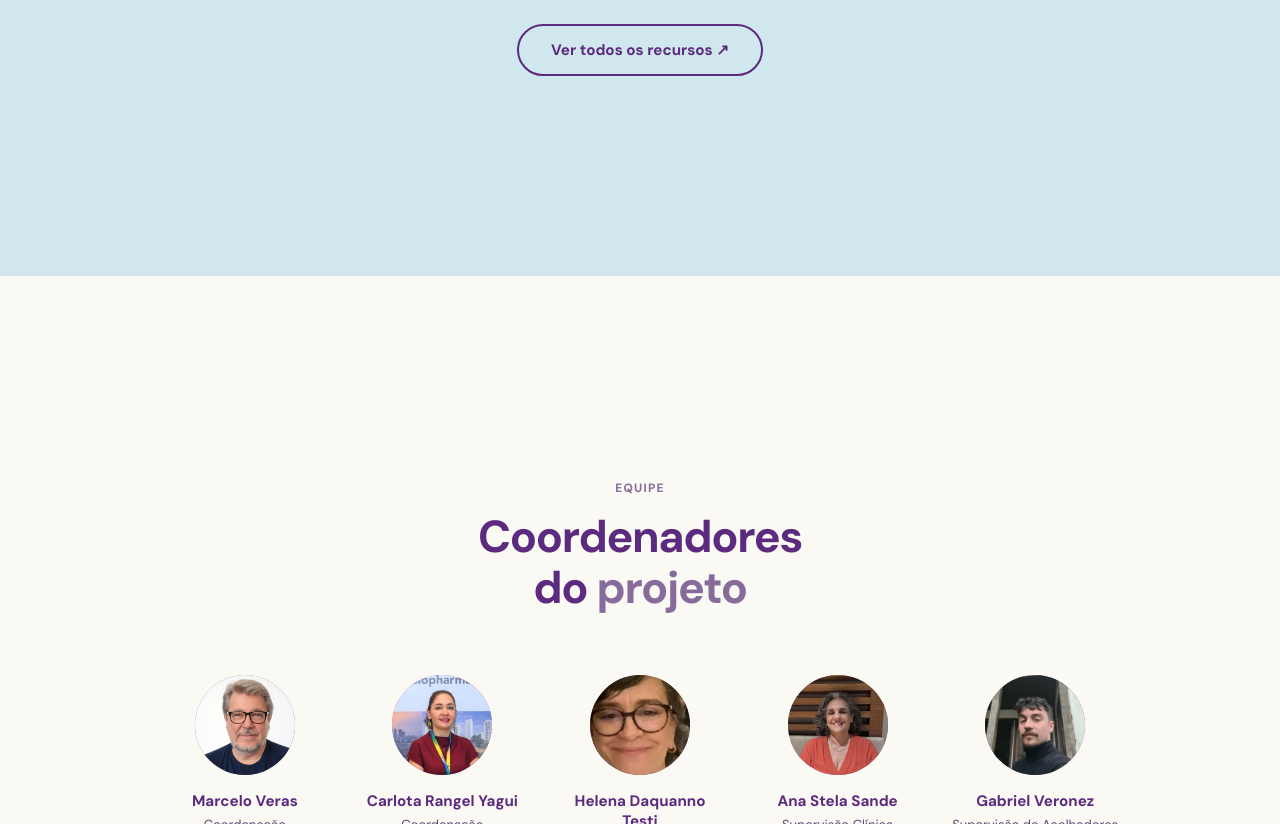
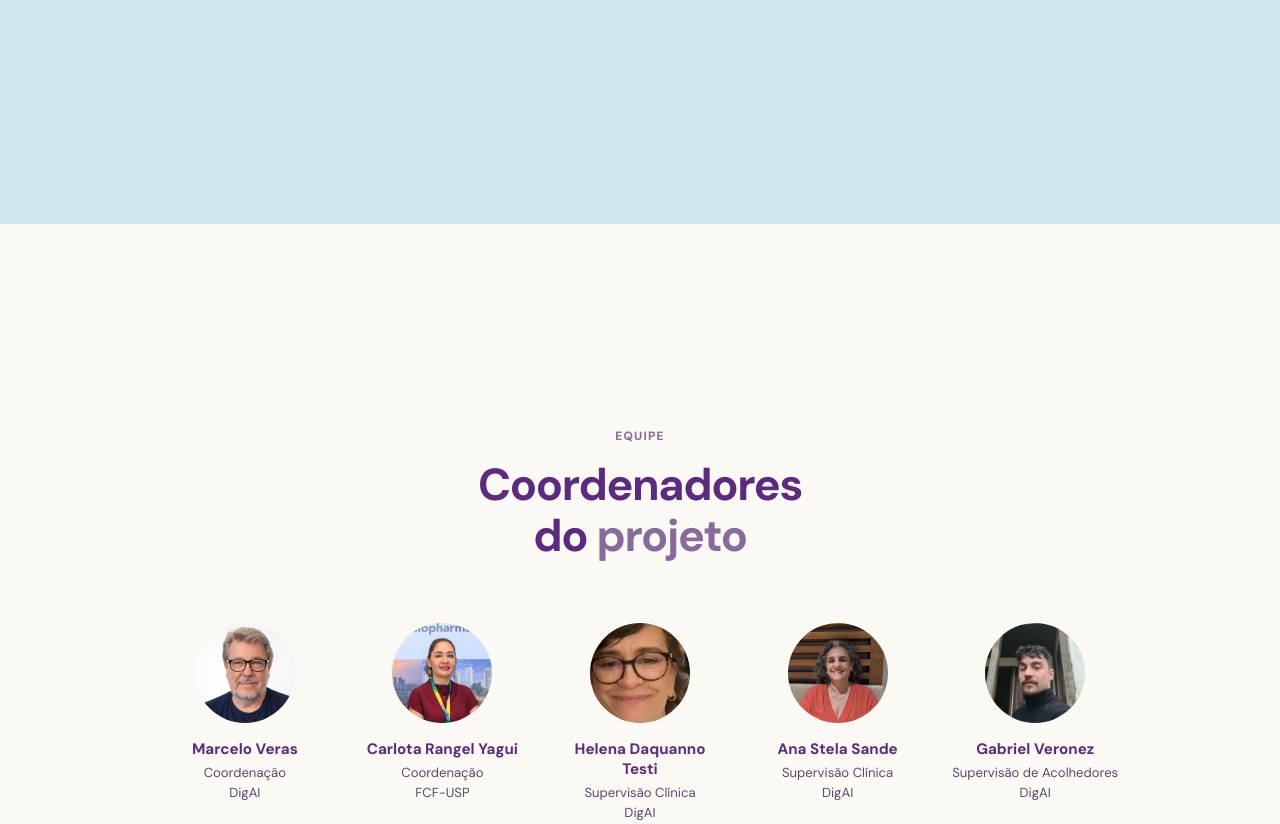
Before and after one commit to psiu-dev/landing-page-digai, a plain HTML site: page index.html in a window 1280 px wide. Shown: the part 5034-5858 px from the top of the page. Drawn offline with Linux system fonts and the light colour scheme.

Commit message:
ocultando botão ver todos os recursos

```diff
--- a/index.html
+++ b/index.html
@@ -1064,9 +1064,9 @@
       </a>
     </div>
 
-    <div class="srv-cta-center fade-up">
+    <!--<div class="srv-cta-center fade-up">
       <a href="#" class="btn-outline">Ver todos os recursos ↗</a>
-    </div>
+    </div>-->
   </div>
 </section>
 
```
